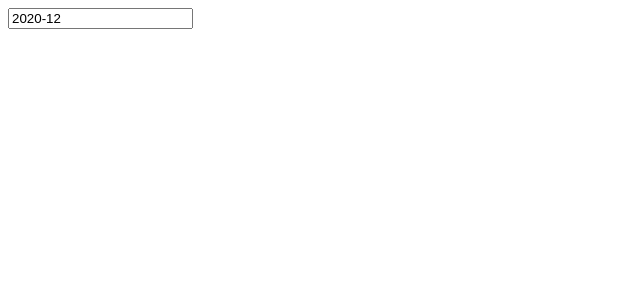
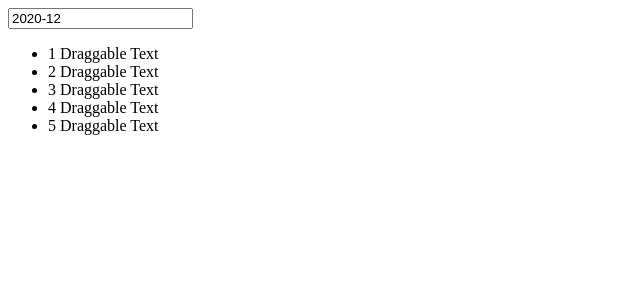
Before and after one commit to wasanx25/react-playground, a React app: page / in a window 1280 px wide. Shown: the top 300 px of the page, without its empty margins (0-640 px from the left). Built offline with nearby package versions, Linux system fonts and the light colour scheme; the HTML template or start-up script is replaced by a standard one.

Commit message:
Drag and Drop API

```diff
--- a/src/Base.tsx
+++ b/src/Base.tsx
@@ -1,16 +1,16 @@
 import React from 'react'
 import { MonthPicker } from './components/MonthPicker'
 import { YearAndMonth } from './types/YearAndMonth'
+import { DraggableList } from './components/DraggableList'
 
 export const Base = (): JSX.Element => {
   function handleChange(yearAndMonth: YearAndMonth) {
-    console.log(yearAndMonth.year)
-    console.log(yearAndMonth.month)
     console.log(yearAndMonth.format())
   }
   return (
     <>
       <MonthPicker handleChange={handleChange} defaultValue={YearAndMonth.now()} />
+      <DraggableList/>
     </>
   )
 }
--- /dev/null
+++ b/src/components/DraggableList.tsx
@@ -0,0 +1,39 @@
+import React from 'react'
+import { StyledDraggableList } from './StyledDraggableList'
+
+export const DraggableList = (): JSX.Element => {
+  function drag (event: React.DragEvent) {
+    event.dataTransfer.setData('item-id', event.currentTarget.id)
+  }
+
+  function drop (event: React.DragEvent) {
+    event.dataTransfer.dropEffect = 'move'
+    const item = event.dataTransfer.getData('item-id')
+    const element = document.getElementById(item)!
+    event.currentTarget.insertBefore(element, null)
+    event.currentTarget.className = ''
+  }
+
+  function dragLeave (event: React.DragEvent) {
+    event.currentTarget.className = ''
+  }
+
+  function dragOver (event: React.DragEvent) {
+    event.preventDefault()
+    event.currentTarget.className = 'dragover'
+  }
+
+  return (
+    <>
+      <StyledDraggableList>
+        {[1, 2, 3, 4, 5].map(v => {
+          return (
+            <li key={v} draggable id={'drag-item-' + v} onDragStart={drag} onDrop={drop} onDragOver={dragOver}
+                onDragLeave={dragLeave}>{v} Draggable Text
+            </li>
+          )
+        })}
+      </StyledDraggableList>
+    </>
+  )
+}
--- /dev/null
+++ b/src/components/StyledDraggableList.tsx
@@ -0,0 +1,9 @@
+import styled from '@emotion/styled'
+
+export const StyledDraggableList = styled.ul(
+  {
+    '& li.dragover': {
+      backgroundColor: '#aaa'
+    }
+  }
+)
```
